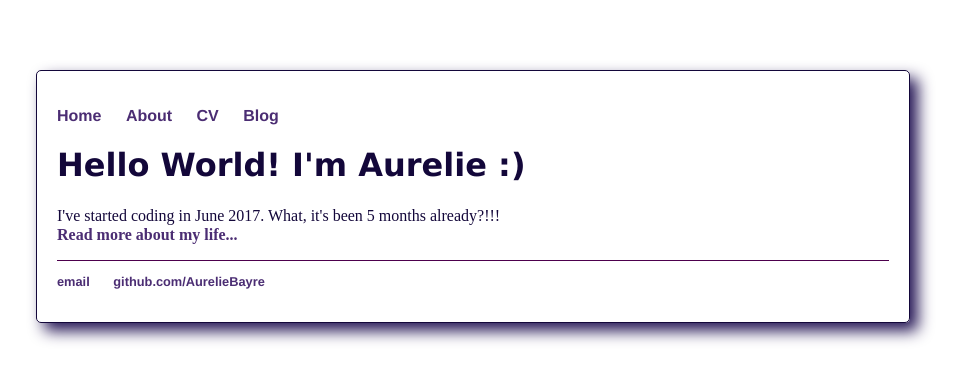
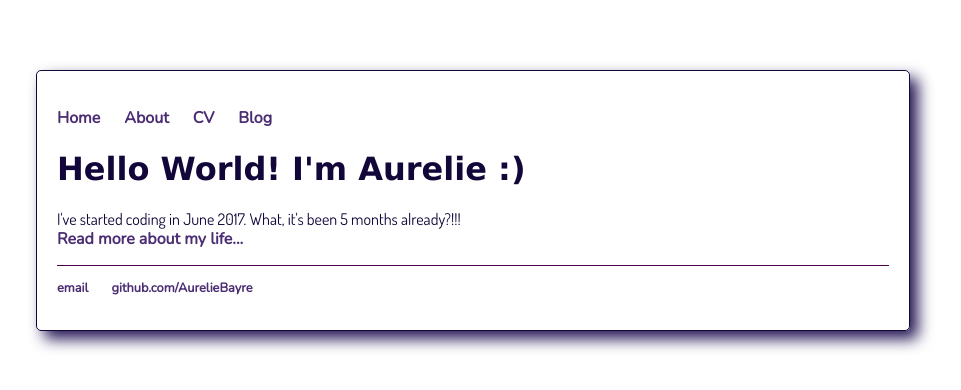
Before and after one commit to AurelieBayre/aurelieBayre.github.io, a Jekyll site: the page built from index.html, in a window 1280 px wide. Shown: the top 390 px of the page, without its empty margins (167-1128 px from the left). Built offline with Jekyll 4.4.1, drawn with Linux system fonts in a browser that asks for light colours.

Commit message:
Update main.css

```diff
--- a/css/main.css
+++ b/css/main.css
@@ -9,7 +9,6 @@ body {
     width: 65%;
 }
 nav ul, footer ul {
-    font-family:'Helvetica', 'Arial', 'Sans-Serif';
     padding: 0px;
     list-style: none;
     font-weight: bold;
@@ -20,6 +19,7 @@ nav ul li, footer ul li {
 }
 a {
     color: #4B2D73;
+    font-family: 'Nunito', sans-serif;
     font-weight: bold;
     text-decoration: none;
 
@@ -36,7 +36,7 @@ h1 {
 }
 p {
     color: #13073A;
-    font-family: 'Abel';
+    font-family: 'Dosis', sans-serif;
     font-size: 1em;
     line-height: 1.2em;
 
```
